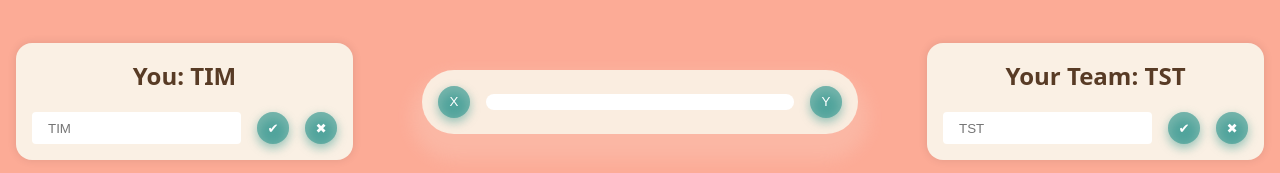
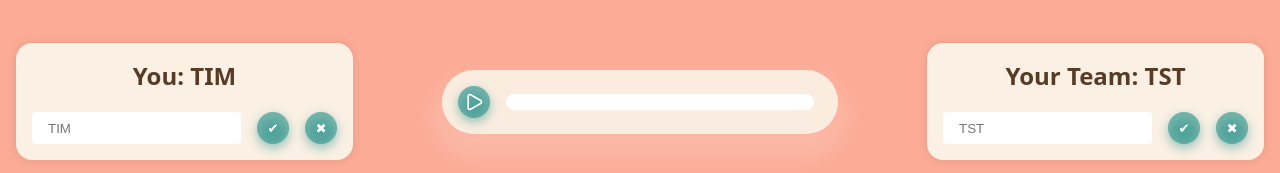
Before and after one commit to whiterook6/shawarmahash, a React (Vite) app in the folder webui/: page / in a window 1280 px wide. Shown: the part 624-797 px from the top of the page. Built offline with nearby package versions, Linux system fonts and the light colour scheme; no server answers; a web font is replaced by a local one.

Commit message:
addressing code reviews

```diff
--- a/webui/src/components/Button.tsx
+++ b/webui/src/components/Button.tsx
@@ -11,6 +11,7 @@ export const Button = styled.button`
   border-radius: 16px;
   border: none;
   color: white;
+  cursor: pointer;
 `;
 
 export const IconButton = styled.button`
@@ -27,4 +28,5 @@ export const IconButton = styled.button`
   border-radius: 16px;
   border: none;
   color: white;
+  cursor: pointer;
 `;
--- a/webui/src/game/App.tsx
+++ b/webui/src/game/App.tsx
@@ -26,8 +26,11 @@ export const App = () => {
   >(null);
 
   const broadcastContext = useContext(BroadcastContext);
-  const { connect: connectBroadcast, disconnect: disconnectBroadcast } =
-    broadcastContext;
+  const {
+    connect: connectBroadcast,
+    disconnect: disconnectBroadcast,
+    subscribe: subscribeBroadcast,
+  } = broadcastContext;
   const identityContext = useContext(IdentityContext);
   const { identity, team, player, setTeam, setPlayer } = identityContext;
 
@@ -36,7 +39,7 @@ export const App = () => {
       return;
     }
     connectBroadcast({ team, player, identity });
-    const unsubscribe = broadcastContext.subscribe((message) => {
+    const unsubscribe = subscribeBroadcast((message) => {
       if (message.type === "scores_update") {
         setLeaderboard(message.payload);
       }
--- a/webui/src/game/Miner.tsx
+++ b/webui/src/game/Miner.tsx
@@ -13,13 +13,14 @@ import {
   estimateProbability,
   estimateRealProgress,
 } from "../mining/mining.helpers";
+import { Pause, Play } from "lucide-react";
 
 const Div = styled.div`
   background-color: #faede0;
   height: 64px;
   border-radius: 32px;
   padding-left: 16px;
-  padding-right: 16px;
+  padding-right: 24px;
   box-sizing: border-box;
 
   display: inline-flex;
@@ -66,7 +67,7 @@ const ProgressBar = styled.div`
   border-radius: 4px;
   background-color: #295860;
   display: flex;
-  flex-direction: flex-row;
+  flex-direction: row;
   align-items: center;
   justify-content: flex-start;
   transition: width 0.1s ease;
@@ -308,11 +309,12 @@ export const Miner = () => {
 
   return (
     <Div>
-      <Button onClick={mining.isMining ? stop : start}>X</Button>
+      <Button onClick={mining.isMining ? stop : start}>
+        {mining.isMining ? <Pause /> : <Play />}
+      </Button>
       <Progress>
         <ProgressBar style={{ width: `${progressWidth.toFixed(1)}%` }} />
       </Progress>
-      <Button onClick={mining.isMining ? stop : start}>Y</Button>
     </Div>
   );
 };
--- a/webui/src/index.tsx
+++ b/webui/src/index.tsx
@@ -19,7 +19,7 @@ function Root() {
 
 const rootElement = document.getElementById("root");
 if (!rootElement) {
-  throw new Error("Missing #app root element");
+  throw new Error("Missing #root element");
 }
 
 const root = createRoot(rootElement);
```
